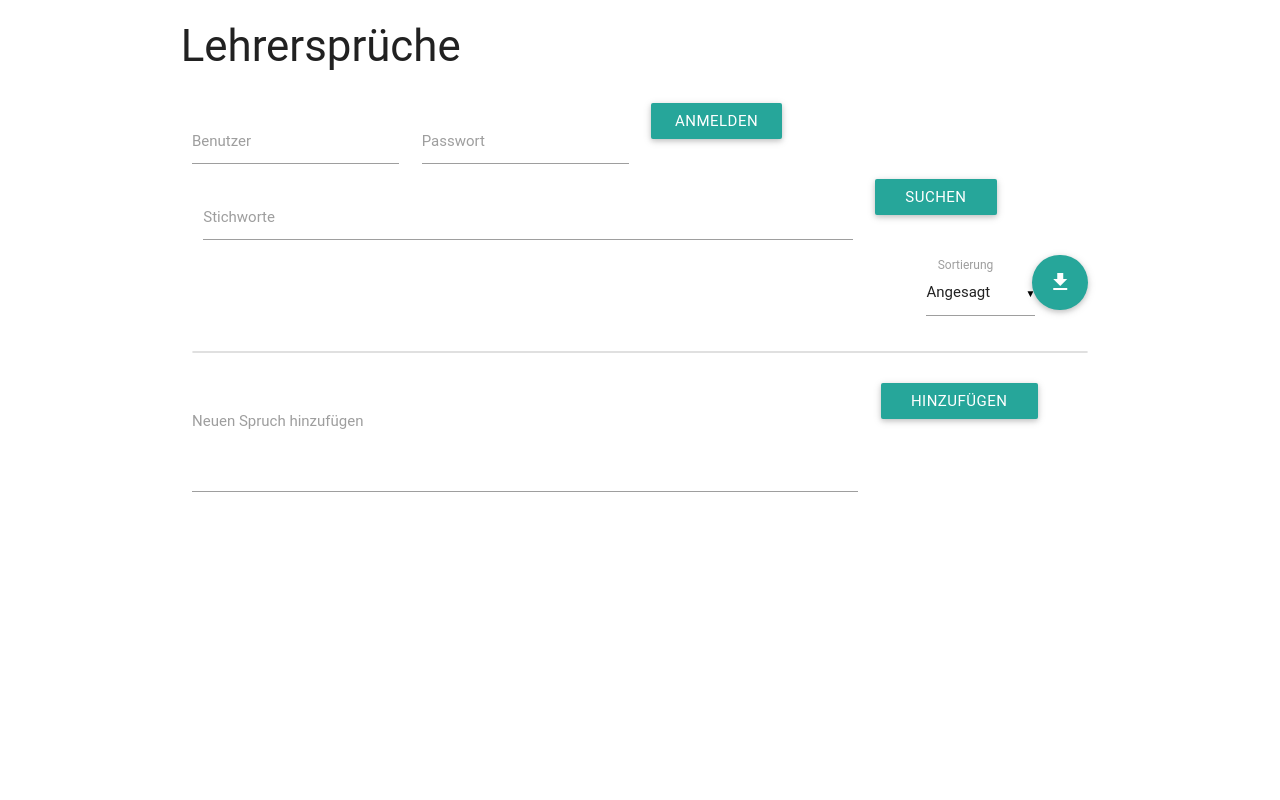
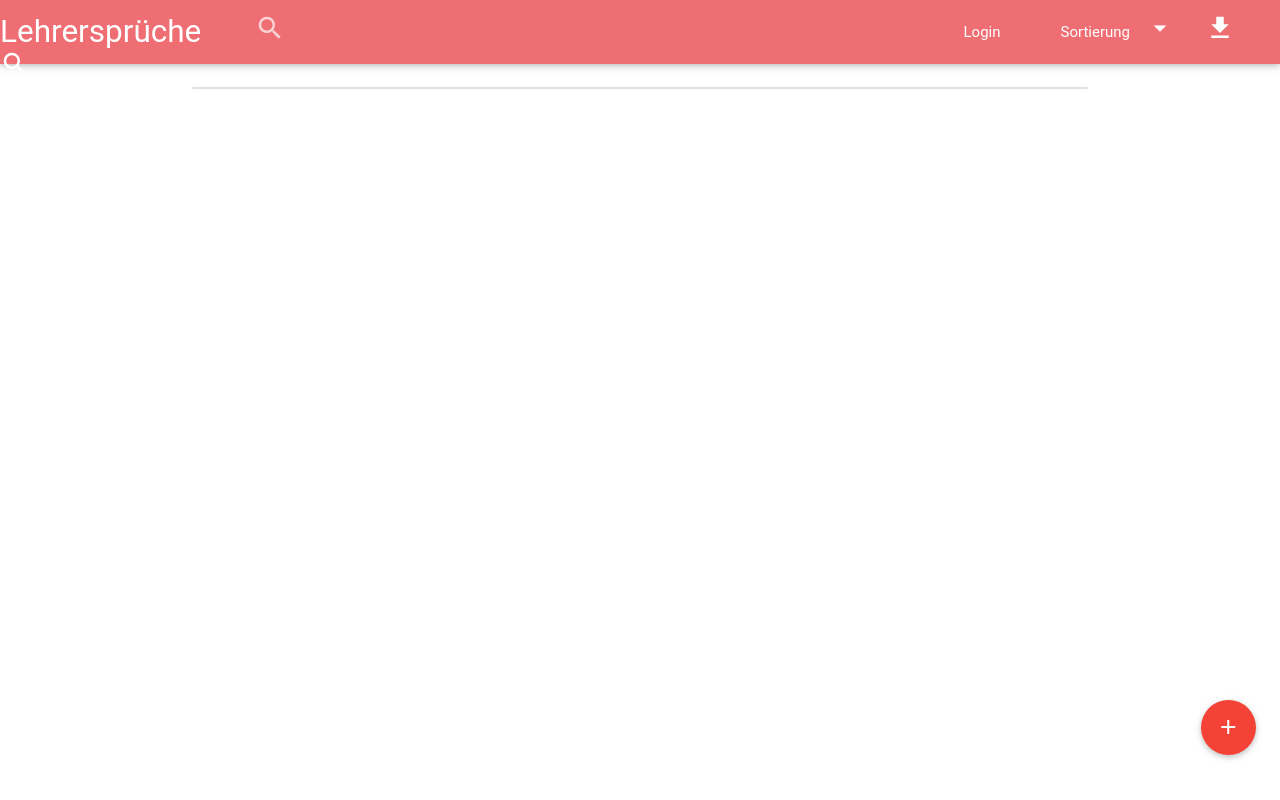
Before and after one commit to schneefux/jokevote, a Flask app: template templates/index.html in a window 1280 px wide. Run offline with Flask 2, Linux system fonts and the light colour scheme; the template is opened without the code that fills it, so the values that code supplies are empty; some web fonts are replaced.

Commit message:
redesign

```diff
--- a/app.py
+++ b/app.py
@@ -545,7 +545,7 @@ def login():
     return redirect(request.referrer)
 
 
-@app.route('/logout', methods=['POST'])
+@app.route('/logout', methods=['GET', 'POST'])
 def logout():
     if 'userlogin' in session:
         del session['userlogin']
--- a/templates/index.html
+++ b/templates/index.html
@@ -11,64 +11,67 @@
     <script type="text/javascript" src="/static/jquery.min.js"></script>
     <script type="text/javascript" src="/static/smoothstate.min.js"></script>
     <script type="text/javascript" src="/static/materialize.min.js"></script>
-    <div class="container" id="main">
-        <header class="row">
-            <h3>Lehrersprüche</h3>
-            <div class="section">
+    <header>
+        <div class="navbar-fixed">
+            <nav class="nav-wrapper">
+                <a href="#" class="left brand-logo">Lehrersprüche</a>
+                <ul class="right">
+                    <li>
                         {% if user.loggedin %}
-                <form action="/logout" method="post">
-                    <button class="btn" type="submit">Logout ({{ user.name }})</button>
+                        <a href="/logout">Logout ({{ user.name }})</a>
+                        {% else %}
+                        <a data-target="modal-login" class="modal-trigger" href="#modal-login">Login</button>
+                        {% endif %}
+                    </li>
+                    <li>
+                        <a class="dropdown-button" href="#!" data-activates="sort-dropdown">
+                            Sortierung<i class="material-icons right">arrow_drop_down</i>
+                        </a>
+                    </li>
+                    <li>
+                        <a id="export" target="_blank" href="/export?filter={{ request.args.get("filter") or "" }}&sort={{ request.args.get("sort") or "" }}">
+                            <i class="material-icons">file_download</i>
+                        </a>
+                    </li>
+                </ul>
+                <form id="searchform" style="margin-left: 17em; margin-right: 24em;"><!-- TODO get rid of these magic margins -->
+                    <div class="input-field">
+                        <label for="filter"><i class="material-icons">search</i></label>
+                        <input type="search" name="filter" required>
+                        <i class="material-icons">close</i>
+                    </div>
                 </form>
-                {% else %}
-                <form action="/login" method="post">
-                    <div class="col s6 m4 l3 input-field">
+                <a onclick="$('#searchform').removeClass('hide');"><i class="material-icons">search</i></a>
+            </nav>
+        </div>
+        <ul id="sort-dropdown" class="dropdown-content">
+            {% for meth in [["rank", "Angesagt"], ["score", "Punkte"], ["age", "Alter"], ["unread", "Ungelesen"]] %}
+            <li><a href="/?filter={{ request.args.get("filter") or "" }}&sort={{ meth[0] }}">{{ meth[1] }}</a></li>
+            {% endfor %}
+        </ul>
+        <form id="modal-login" class="modal row" action="/login" method="post">
+            <div class="modal-content">
+                <h4>Anmelden/Registrieren</h4>
+                <p>Als registrierter Benutzer werden deine Stimmen höher gewichtet. Veröffentlichte Sprüche kannst du später bearbeiten und löschen.</p>
+                <div class="col s6 input-field">
                     <label for="user">Benutzer</label>
                     <input type="text" name="user">
                 </div>
-                    <div class="col s6 m4 l3 input-field">
+                <div class="col s6 input-field">
                     <label for="user">Passwort</label>
                     <input type="password" name="password">
                 </div>
-                    <div class="col s6 m4 l2">
-                        <button class="btn col s12" type="submit">Anmelden</button>
+            </div>
+            <div class="modal-footer">
+                <button class="modal-action modal-close btn-flat" type="submit">Anmelden</button>
             </div>
         </form>
-                {% endif %}
-                <div class="col s12">
-                    <form>
-                        <div class="col s9 input-field">
-                            <label for="search">Stichworte</label>
-                            <input type="text" name="filter">
-                        </div>
-                        <div class="col s3">
-                            <button class="btn" type="submit">Suchen</button>
-                        </div>
-                    </form>
-                </div>
-                <div class="right">
-                    <div class="col offset-s5 s5">
-                        <form>
-                            <div class="input-field">
-                                <select name="sort" onchange="this.form.submit();">
-                                    {% for meth in [["rank", "Angesagt"], ["score", "Punkte"], ["age", "Alter"], ["unread", "Ungelesen"]] %}
-                                    <option value="{{ meth[0] }}"{% if selected_sort == meth[0] %} selected{% endif %}>{{ meth[1] }}</option>
-                                    {% endfor %}
-                                </select>
-                                <label>Sortierung</label>
-                            </div>
-                            <noscript><input type="submit" value="Anzeigen"></noscript>
-                        </form>
-                    </div>
-                    <div class="col s2">
-                        <a id="export" target="_blank" class="btn-floating btn-large right" href="/export{% if query %}?{{ query }}{% endif %}"><i class="material-icons">file_download</i></a>
-                    </div>
-                </div>
-            </div>
     </header>
-        <main>
+    <main class="section container" id="main">
+        <noscript><p class="center section">Bitte aktiviere JavaScript, um alle Funktionen der Seite nutzen zu können.</p></noscript>
         {% with msgs = get_flashed_messages() %}
             {% if msgs %}
-            <div>
+            <div class="section">
             {% for msg in msgs %}
                 <p>{{ msg }}</p>
             {% endfor %}
@@ -76,12 +79,14 @@
             {% endif %}
         {% endwith %}
         {% if tags %}
+        <div class="section">
             {% for tag in tags %}
             <div class="chip">
                 {{ tag }}
                 <a href="/?filter={{ tags|reject('sameas', tag)|join('+') }}"><i class="material-icons">close</i></a>
             </div>
             {% endfor %}
+        </div>
         {% endif %}
         <ul class="collection">
             {% for joke in jokes[currentpage*perpage:(currentpage+1)*perpage] %}
@@ -137,7 +142,7 @@
             </li>
             {% endfor %}
         </ul>
-            {% if jokes|length > 0 %}
+        {% if jokes|length > perpage %}
         <div class="section center">
             <ul class="pagination">
                 <li{% if currentpage==0 %} class="disabled"{% endif %}><a href="/page/{{ currentpage-1 }}{% if query %}?{{ query }}{% endif %}"><i class="material-icons">chevron_left</i></a></li>
@@ -147,26 +152,29 @@
                 <li{% if currentpage==loop.length-1 %} class="disabled"{% endif %}><a href="/page/{{ currentpage+1 }}{% if query %}?{{ query }}{% endif %}"><i class="material-icons">chevron_right</i></a></li>
             </ul>
         </div>
-            <div class="divider"></div>
         {% endif %}
-            <div class="section">
-                <form action="/submit" method="post">
-                    <div class="row">
-                        <div class="col s12 m9 input-field">
-                            <label for="text">Neuen Spruch hinzufügen</label>
+        <div class="fixed-action-btn" style="bottom: 45px; right: 24px;">
+            <a data-target="modal-submit" class="modal-trigger btn-floating btn-large red" href="#modal-submit">
+                <i class="material-icons">add</i>
+            </a>
+        </div>
+        <form id="modal-submit" class="modal bottom-sheet" action="/submit" method="post">
+            <div class="modal-content">
+                <h4>Spruch hinzufügen</h4>
+                <p>Du kannst <em>/kursiv/</em>, <b>*fett*</b> schreiben, und <a>#Tags</a> verwenden.</p>
+                <div class="input-field">
                     <textarea class="materialize-textarea" name="text"></textarea>
                 </div>
-                        <div class="col s12 m3">
-                            <input type="submit" class="btn" value="hinzufügen">
             </div>
+            <div class="modal-footer">
+                <input type="submit" class="modal-action modal-close btn-flat" value="Abschicken">
             </div>
         </form>
-            </div>
     </main>
-    </div>
     <script type="text/javascript">
         function materialjs() {
-            $('select').material_select();
+            $('.dropdown-button').dropdown();
+            $('.modal-trigger').leanModal();
         }
 
         $(document).ready(function() {
```
Also changed, not shown: static/jquery.min.js. Lines whose indentation alone changed are shown as unchanged.
